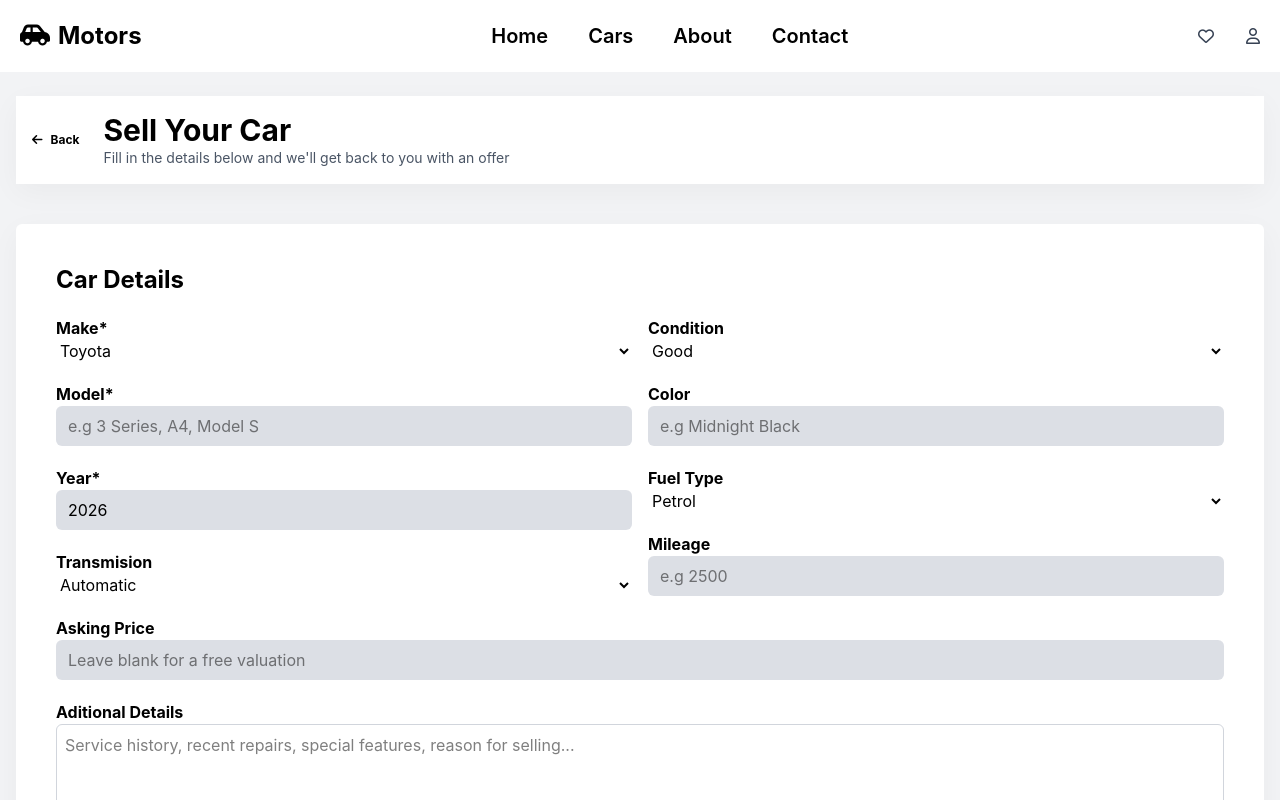
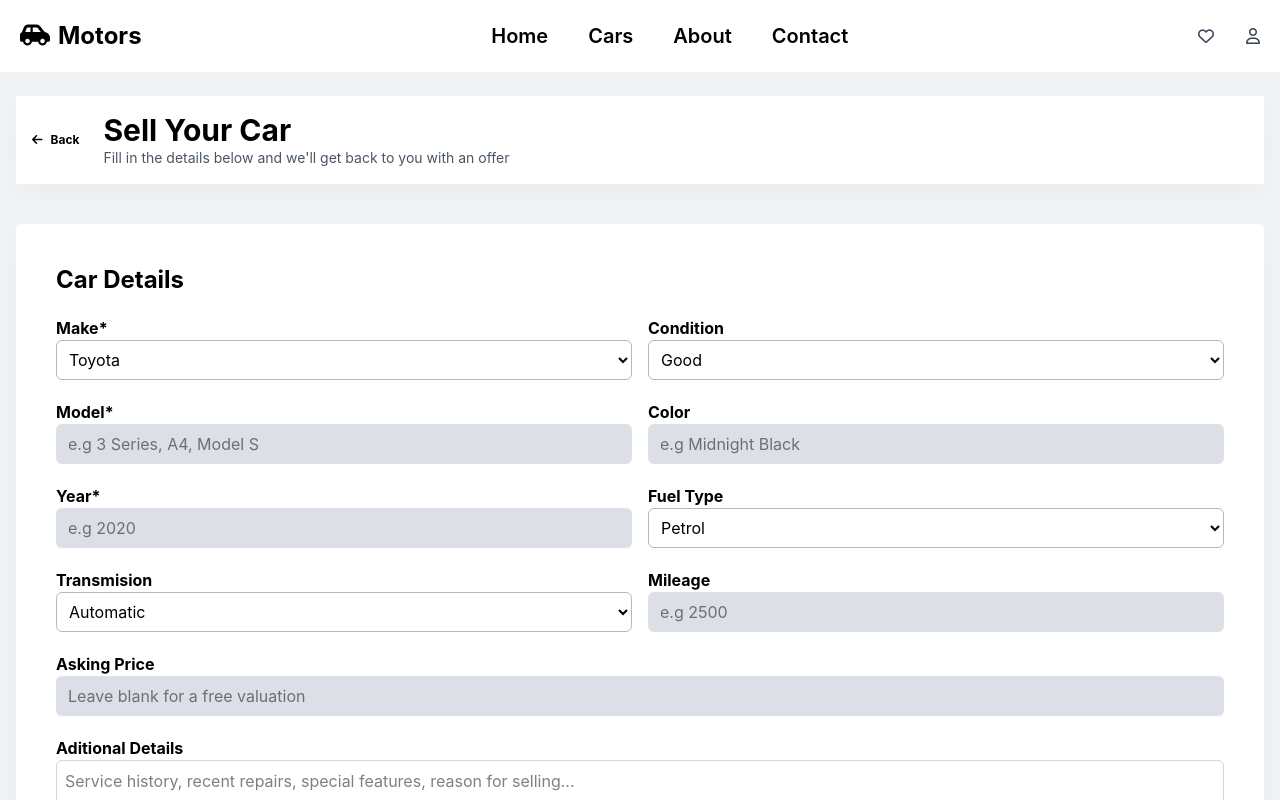
Before and after one commit to inNetMedia/car-dealer-front-end, a React (Vite) app: page /sell in a window 1280 px wide. Shown: the top 800 px of the page. Built offline with nearby package versions, Linux system fonts and the light colour scheme.

Commit message:
Enhance input validation in AddCar, EditListing, and SellCar components by adding maxLength attributes and step for decimal inputs

```diff
--- a/src/components/inventory/AddCar.jsx
+++ b/src/components/inventory/AddCar.jsx
@@ -150,12 +150,12 @@ function AddCar({ setShowForm }){
 
                         <div>
                             <label htmlFor="doors">Number of Doors*</label>
-                            <input autoComplete="false" onChange={(e) => handleTextChange(e)} name="doors" type="number" id="doors" required />
+                            <input autoComplete="false" onChange={(e) => handleTextChange(e)} name="doors" type="number" id="doors" required maxLength="1" />
                         </div>
 
                         <div>
                             <label htmlFor="seats">Number of Seats*</label>
-                            <input autoComplete="false" onChange={(e) => handleTextChange(e)} name="seats" type="number" id="seats" required />
+                            <input autoComplete="false" onChange={(e) => handleTextChange(e)} name="seats" type="number" id="seats" required  maxLength="2"/>
                         </div>
 
                         <div>
@@ -180,12 +180,12 @@ function AddCar({ setShowForm }){
 
                         <div>
                             <label htmlFor="fuelCapacity">Fuel Capacity*</label>
-                            <input autoComplete="false" onChange={(e) => handleTextChange(e)} name="fuelCapacity" type="number" id="fuelCapacity" required />
+                            <input step="0.01" autoComplete="false" onChange={(e) => handleTextChange(e)} name="fuelCapacity" type="number" id="fuelCapacity" required />
                         </div>
 
                         <div>
                             <label htmlFor="fuelConsumption">Fuel Consumption*</label>
-                            <input autoComplete="false" onChange={(e) => handleTextChange(e)} name="fuelConsumption" type="number" id="fuelConsumption" required />
+                            <input step="0.01" autoComplete="false" onChange={(e) => handleTextChange(e)} name="fuelConsumption" type="number" id="fuelConsumption" required />
                         </div>
 
 
@@ -199,7 +199,7 @@ function AddCar({ setShowForm }){
                         </div>
 
                         <div>
-                            <label htmlFor="images">Images*</label>
+                            <label htmlFor="images">Images* (Maximum 15)</label>
                             <input autoComplete="false" className="cursor-pointer" onChange={(e) => handleAddImages(e)} name="images" type="file" id="images" required accept="images/*" multiple/>
                         </div>
 
--- a/src/components/ui/EditListing.jsx
+++ b/src/components/ui/EditListing.jsx
@@ -127,12 +127,12 @@ function EditListing({ setShowForm, listingId }){
 
                             <div>
                                 <label htmlFor="doors">Number of Doors*</label>
-                                <input value={listingInfo.specs.comfort.doors} autoComplete="false" onChange={(e) => handleTextChange(e)} name="doors" type="number" id="doors" required />
+                                <input value={listingInfo.specs.comfort.doors} autoComplete="false" onChange={(e) => handleTextChange(e)} maxLength="2" name="doors" type="number" id="doors" required />
                             </div>
 
                             <div>
                                 <label htmlFor="seats">Number of Seats*</label>
-                                <input value={listingInfo.specs.comfort.seats} autoComplete="false" onChange={(e) => handleTextChange(e)} name="seats" type="number" id="seats" required />
+                                <input value={listingInfo.specs.comfort.seats} autoComplete="false" onChange={(e) => handleTextChange(e)} maxLength="2" name="seats" type="number" id="seats" required />
                             </div>
 
                             <div>
@@ -157,12 +157,12 @@ function EditListing({ setShowForm, listingId }){
 
                             <div>
                                 <label htmlFor="fuelCapacity">Fuel Capacity*</label>
-                                <input value={listingInfo.specs.engine.fuelCapacity} autoComplete="false" onChange={(e) => handleTextChange(e)} name="fuelCapacity" type="number" id="fuelCapacity" required />
+                                <input step="0.01" value={listingInfo.specs.engine.fuelCapacity} autoComplete="false" onChange={(e) => handleTextChange(e)} name="fuelCapacity" type="number" id="fuelCapacity" required />
                             </div>
 
                             <div>
                                 <label htmlFor="fuelConsumption">Fuel Consumption*</label>
-                                <input value={listingInfo.specs.engine.fuelConsumption} autoComplete="false" onChange={(e) => handleTextChange(e)} name="fuelConsumption" type="number" id="fuelConsumption" required />
+                                <input step="0.01" value={listingInfo.specs.engine.fuelConsumption} autoComplete="false" onChange={(e) => handleTextChange(e)} name="fuelConsumption" type="number" id="fuelConsumption" required />
                             </div>
 
 
--- a/src/pages/SellCar.jsx
+++ b/src/pages/SellCar.jsx
@@ -52,7 +52,7 @@ function SellCar(){
                 </section>
 
                 <section>
-                    <form onSubmit={(e) => submitOffer(e)} action="" className="[&_label]:block [&_label]:mt-5 [&_label]:font-bold [&_input]:bg-gray-300/75 [&_input]:w-full [&_input]:h-10 [&_input]:p-3 [&_input]:rounded-md [&_select]:w-full">
+                    <form onSubmit={(e) => submitOffer(e)} action="" className="[&_select]:w-full [&_select]:border-1 [&_select]:border-gray-400/75 [&_select]:rounded-md [&_select]:p-2  [&_label]:block [&_label]:mt-5 [&_label]:font-bold [&_input]:bg-gray-300/75 [&_input]:w-full [&_input]:h-10 [&_input]:p-3 [&_input]:rounded-md [&_select]:w-full">
 
                         <div className="bg-white p-3 rounded-md shadow-[0_8px_30px_rgb(0,0,0,0.04)] md:p-10">
                             <h1 className="font-bold text-2xl">Car Details</h1>
@@ -73,7 +73,7 @@ function SellCar(){
                                     <input onChange={(e) => handleTextChange(e)} name="model" type="text" placeholder="e.g 3 Series, A4, Model S" required id="model"/>
 
                                     <label htmlFor="year">Year*</label>
-                                    <input onChange={(e) => handleTextChange(e)} name="year" type="number" value={new Date().getFullYear()} required placeholder="e.g 2020" id="year"/>
+                                    <input onChange={(e) => handleTextChange(e)} name="year" type="number" maxLength="4" required placeholder="e.g 2020" id="year"/>
 
                                     <label htmlFor="transmission">Transmision</label>
                                     <select onChange={(e) => handleTextChange(e)} name="transmission" id="transmission" required>
```
